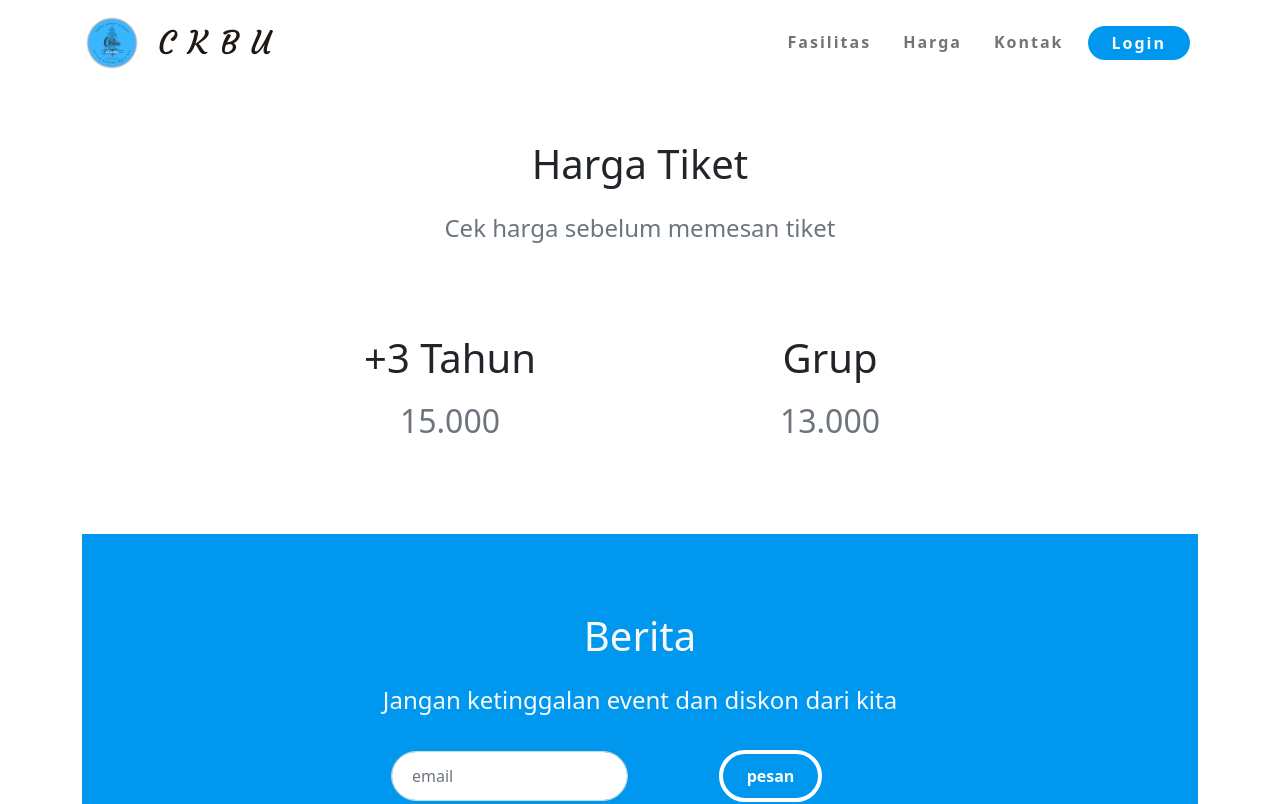
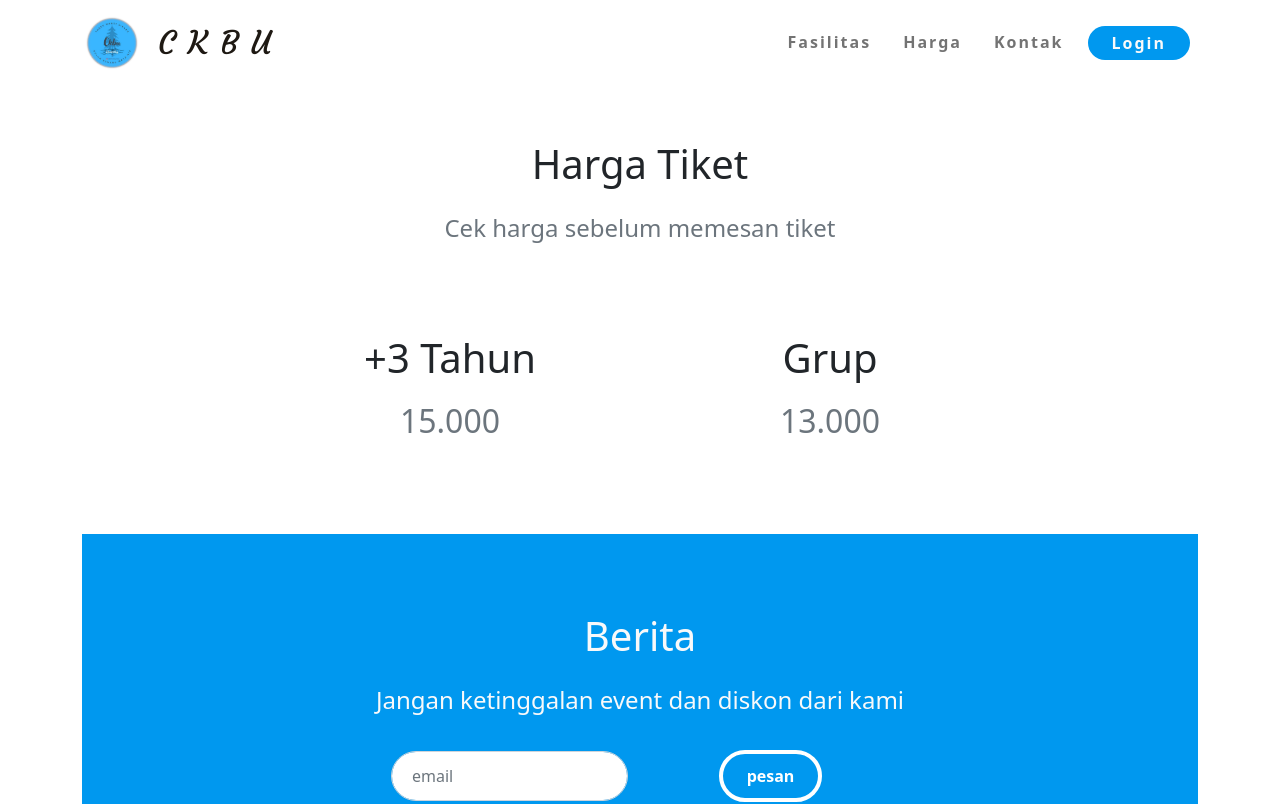
Before and after one commit to Rino-Saputra/sikabu, a React (Create React App) app: page /pricing in a window 1280 px wide. Shown: the top 804 px of the page. Built offline with nearby package versions, Linux system fonts and the light colour scheme.

Commit message:
fix typo

```diff
--- a/src/component/organism/subcribe/index.js
+++ b/src/component/organism/subcribe/index.js
@@ -11,7 +11,7 @@ export default function Subcribe() {
     <div className='text-center py-4' style={{ background: '#0098EF', marginTop: '-50px'}}>
         <Intro
           head='Berita'
-          desc='Jangan ketinggalan event dan diskon dari kita'
+          desc='Jangan ketinggalan event dan diskon dari kami'
           color='text-light'
         />
         <Row className='py-4 px-5 d-flex justify-content-center align-items-center row'>
--- a/src/component/template/facility/Index.js
+++ b/src/component/template/facility/Index.js
@@ -8,7 +8,7 @@ export default function Facility() {
     <Container className='d-flex align-items-md-center flex-column' >
         <Intro
             head="Fasilitas"
-            desc="Coba fasilitas kita dan rasakan kenyamanan dengan keluarga anda"
+            desc="Coba fasilitas kami dan rasakan kenyamanan dengan keluarga anda"
         />
 
         <Row className="pt-5 mt-5 d-flex">
```
